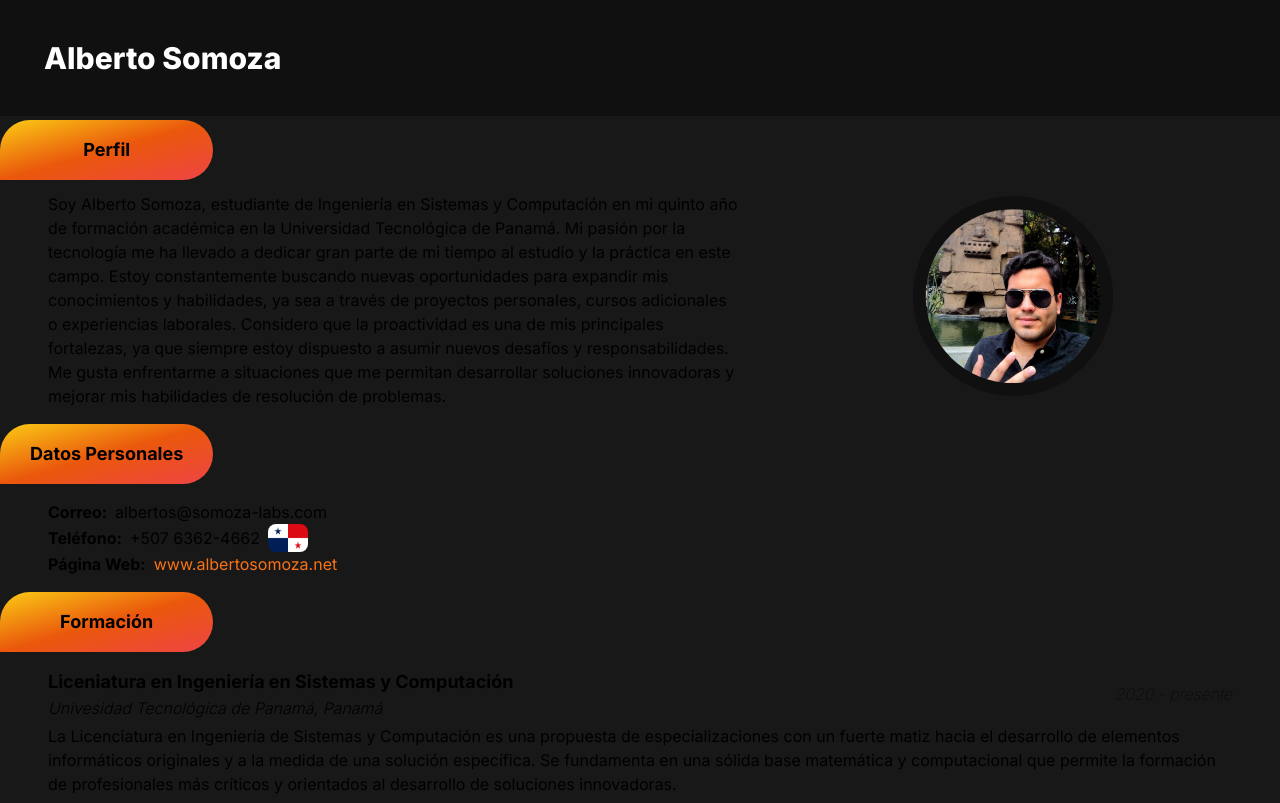
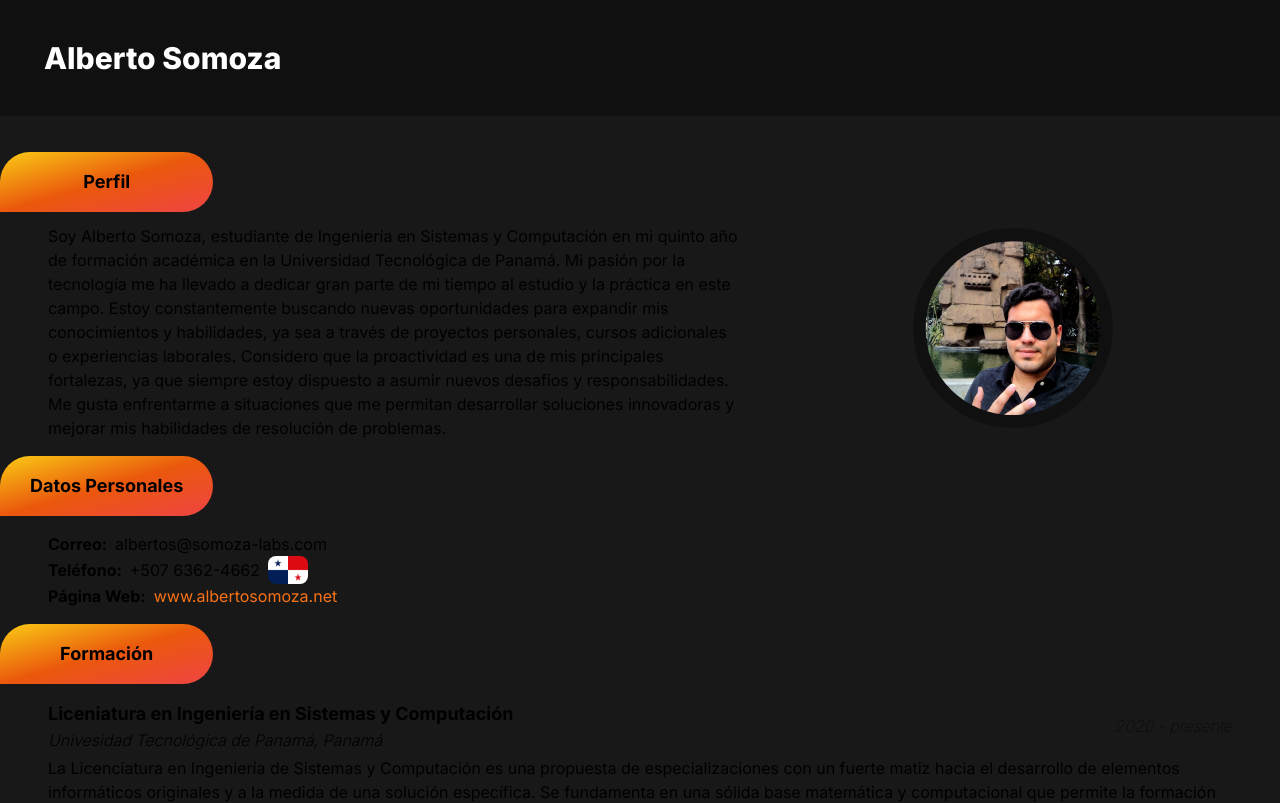
Before and after one commit to AlbertoSCV/portfolio-alberto, a Next.js app: page /cv in a window 1280 px wide. Shown: the top 803 px of the page. Built offline with nearby package versions, Linux system fonts and the light colour scheme.

Commit message:
Fix Top & Bottom Margins

```diff
--- a/app/cv/components/See_CV.jsx
+++ b/app/cv/components/See_CV.jsx
@@ -8,7 +8,7 @@ import Link from 'next/link'
 
 const See_CV = () => {
   return (
-    <div className='mt-6'>
+    <div className='mt-14'>
         <div>
             <Title title="Perfil"/>
             <ParentCont>
@@ -301,7 +301,7 @@ const See_CV = () => {
                 />
             </ParentCont>
         </div>
-        <div className='mb-6'>
+        <div className='mb-14'>
             <Title title="Voluntariado"/>
             <ParentCont>
                 <FormExpTitle
```
